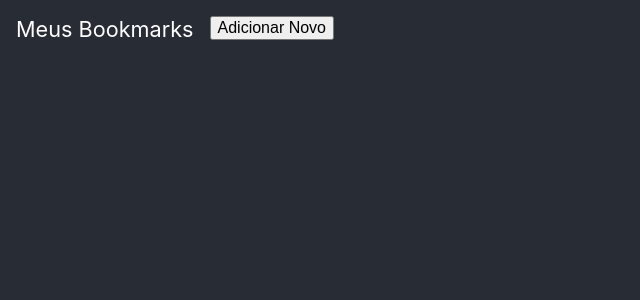
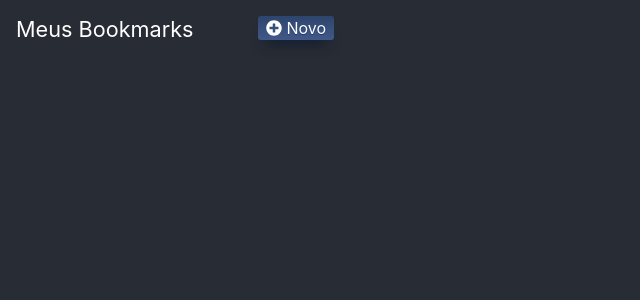
Before and after one commit to SouzaCode/MangaBookmark, a React (Create React App) app: page / in a window 1280 px wide. Shown: the top 300 px of the page, without its empty margins (0-640 px from the left). Built offline with nearby package versions, Linux system fonts and the light colour scheme.

Commit message:
melhorei os estilos de alguns botões

```diff
--- a/src/App.css
+++ b/src/App.css
@@ -20,12 +20,35 @@
   display: flex;
   flex-direction: row;
 }
+
 .text-new {
   font-size: 12pt;
+  max-height: -webkit-fit-content;
+  max-height: -moz-fit-content;
+  max-height: fit-content;
+  box-shadow: 0 10px 14px -7px #0d1a30;
+  background: linear-gradient(180deg, #2e466e 5%, #415989);
+  /* background-color: #2e466e; */
+  border-radius: 3px;
+  display: inline-block;
+  cursor: pointer;
+  color: #fff;
+  /* font-family: Arial; */
+  /* font-size: 20px; */
+  /* font-weight: 700; */
+  padding: 2px 8px;
+  text-decoration: none;
+  text-shadow: 0 1px 0 #263666;
 }
-.newmanga {
-  max-height: fit-content;
+.text-new:hover {
+  background: linear-gradient(to bottom, #415989 5%, #2e466e 100%);
+  background-color: #415989;
 }
+.text-new:active {
+  position: relative;
+  top: 1px;
+}
+
 form {
   display: flex;
   flex-direction: row;
--- a/src/App.js
+++ b/src/App.js
@@ -2,6 +2,9 @@ import React, { useEffect, useState } from "react";
 
 import "./App.css";
 import List from "./components/list/list";
+
+import { FontAwesomeIcon } from "@fortawesome/react-fontawesome";
+import { faPlusCircle } from "@fortawesome/free-solid-svg-icons";
 
 function App() {
   const [isCreatingNew, setIsCreatingNew] = useState(false);
@@ -53,9 +56,9 @@ function App() {
         <small className="app-title">Meus Bookmarks</small>
         {!isCreatingNew ? (
           <div className="createN">
-            <button onClick={handleNew} className="text-new">
-              Adicionar Novo
-            </button>
+            <a onClick={handleNew} className="text-new">
+              <FontAwesomeIcon icon={faPlusCircle} /> Novo
+            </a>
           </div>
         ) : (
           <form onSubmit={handleSubmitNew}>
--- a/src/components/list/list.css
+++ b/src/components/list/list.css
@@ -14,3 +14,25 @@ p.name {
   text-overflow: ellipsis;
   white-space: nowrap;
 }
+
+.remove {
+  background-color: #ed2139;
+  border-radius: 2px;
+  border: 1px solid #000000;
+  display: inline-block;
+  cursor: pointer;
+  color: #ffffff;
+  font-family: Arial;
+  font-size: 10px;
+  padding: 6px;
+  text-decoration: none;
+  text-shadow: 0px 1px 0px #000000;
+  margin-right: 5px;
+}
+.remove:hover {
+  background-color: #932a1e;
+}
+.remove:active {
+  position: relative;
+  top: 1px;
+}
--- a/src/components/list/list.js
+++ b/src/components/list/list.js
@@ -2,6 +2,8 @@ import React, { useEffect, useState } from "react";
 import "./list.css";
 
 import { DragDropContext, Droppable, Draggable } from "react-beautiful-dnd";
+import { FontAwesomeIcon } from "@fortawesome/react-fontawesome";
+import { faTrashAlt } from "@fortawesome/free-solid-svg-icons";
 
 function List({ mangaData, setMangaData }) {
   function handleAdd(id) {
@@ -32,12 +34,10 @@ function List({ mangaData, setMangaData }) {
     );
   }
   function handleDragEnd(param) {
-    console.log(param);
     const src = param.source.index;
     const dest = param.destination.index;
     let list = mangaData;
     list.splice(dest, 0, list.splice(src, 1)[0]);
-    console.log(list);
     setMangaData(list);
     chrome.storage.sync.set({ mangaData: mangaData }, function () {});
   }
@@ -76,12 +76,12 @@ function List({ mangaData, setMangaData }) {
                     }}
                   >
                     <p className="name" {...provided.dragHandleProps}>
-                      <button
+                      <a
                         className="remove"
                         onClick={() => handleRemove(manga.id)}
                       >
-                        x
-                      </button>
+                        <FontAwesomeIcon icon={faTrashAlt} />
+                      </a>
                       {manga.nome}
                     </p>
                     <div className="cap">
```
